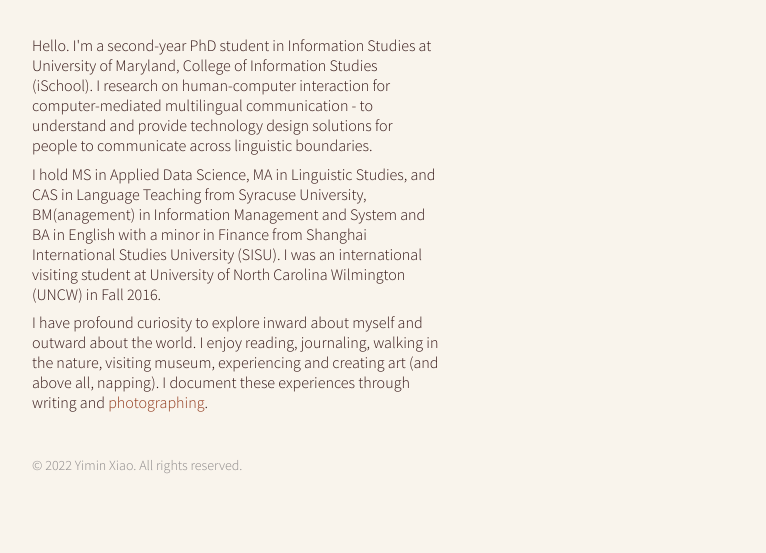
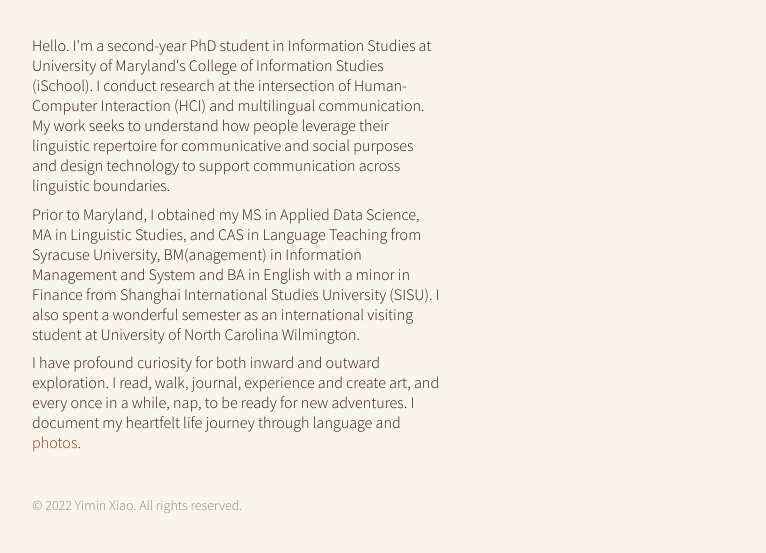
Before and after one commit to yiminxsisu/yiminxsisu.github.io, a plain HTML site: page index.html in a window 1280 px wide. Shown: the part 211-764 px from the top of the page, without its empty margins (256-1022 px from the left). Drawn offline with Linux system fonts and the light colour scheme.

Commit message:
Update index.html

```diff
--- a/index.html
+++ b/index.html
@@ -29,24 +29,24 @@
                     <div class="main-texts">
 
                         <p id='main-text'>
-                            Hello. I'm a second-year PhD student in Information Studies at University of Maryland,
+                            Hello. I'm a second-year PhD student in Information Studies at University of Maryland's
                             College of Information Studies (iSchool).
-                            I research on human-computer interaction for computer-mediated multilingual communication
-                            - to understand and provide technology design solutions for people to communicate across linguistic boundaries.
+                            I conduct research at the intersection of Human-Computer Interaction (HCI) and multilingual communication.
+                            My work seeks to understand how people leverage their linguistic repertoire for communicative and social purposes
+                            and design technology to support communication across linguistic boundaries.
                         </p>
                         <p id="main-text">
-                            I hold MS in Applied Data Science,
+                            Prior to Maryland, I obtained my MS in Applied Data Science,
                             MA in Linguistic Studies, and CAS in Language Teaching from Syracuse University,
                             BM(anagement) in Information Management and System and BA in English with a minor in Finance
                             from Shanghai International Studies University (SISU).
-                            I was an international visiting student at University of North Carolina
-                            Wilmington (UNCW) in Fall 2016.
+                            I also spent a wonderful semester as an international visiting student at University of North Carolina Wilmington.
 
                         </p>
                         <p id="main-text">
-                            I have profound curiosity to explore inward about myself and outward about the world.
-                            I enjoy reading, journaling, walking in the nature, visiting museum, experiencing and creating art (and above all, napping).
-                            I document these experiences through writing and <a href="https://www.instagram.com/yiminxpics/">photographing</a>.
+                            I have profound curiosity for both inward and outward exploration.
+                            I read, walk, journal, experience and create art, and every once in a while, nap, to be ready for new adventures.
+                            I document my heartfelt life journey through language and <a href="https://www.instagram.com/yiminxpics/">photos</a>.
                         </p>
 
                     </div>
```
